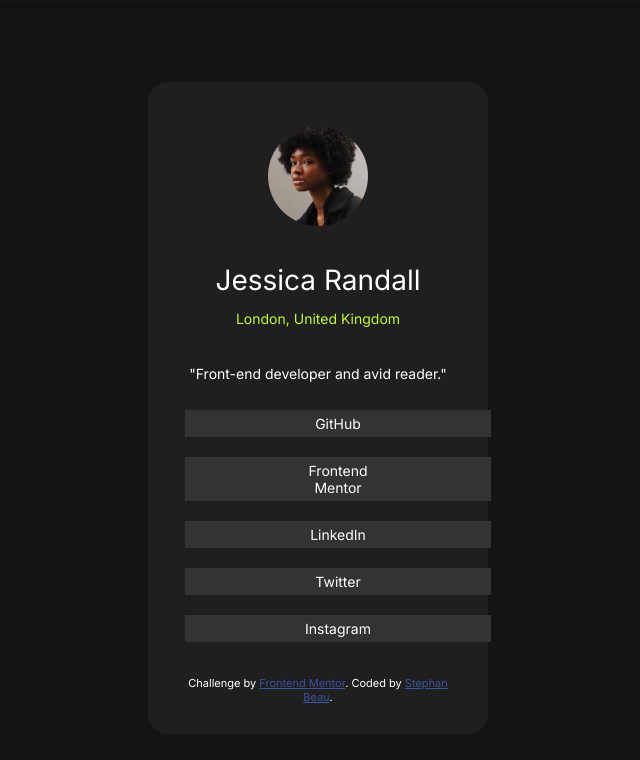
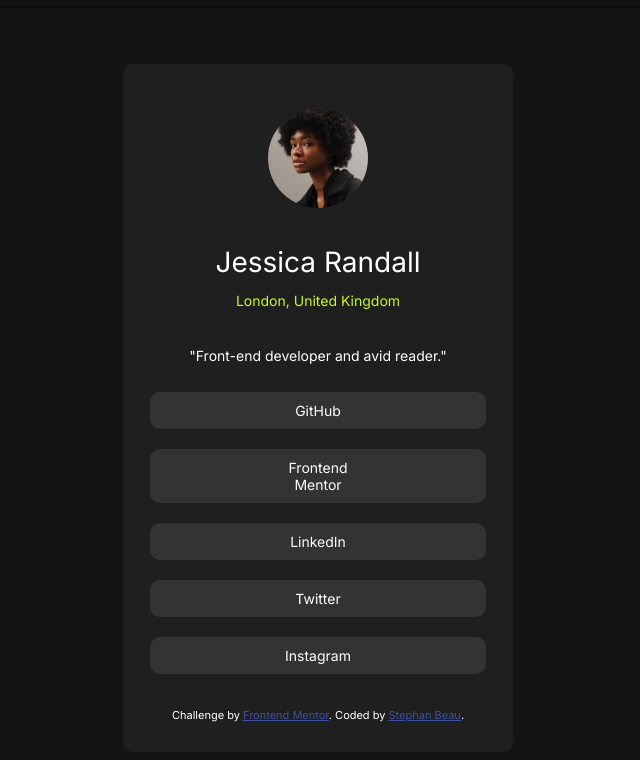
Before and after one commit to HaiHappen758/Social-links-profile, a plain HTML site: page index.html in a window 1280 px wide. Shown: the whole page, without its empty margins (322-962 px from the left). Drawn offline with Linux system fonts and the light colour scheme.

Commit message:
Styling geändert

```diff
--- a/style.css
+++ b/style.css
@@ -18,10 +18,10 @@ body {
     display: flex;
     flex-direction: column;
     align-items: center;
-    width: 280px;
+    width: 330px;
     background-color: var(--dark-grey);
     padding: 30px;
-    border-radius: 20px;
+    border-radius: 10px;
 
     font-family: Inter, sans-serif;
     color: var(--white);
@@ -50,14 +50,17 @@ span {
 }
 
 ul {
-    display: inline-block;
-    list-style-type: none;
+    list-style: none;
+    padding: 0;
     text-align: center;
+
 
 }
 
 li {
     margin-bottom: 20px;
     background-color: var(--grey);
-    padding: 5px 120px;
+    padding: 10px 135px;
+    border-radius: 10px;
+    flex-wrap: nowrap;
 }
```
Also changed, not shown: 2 other files.
